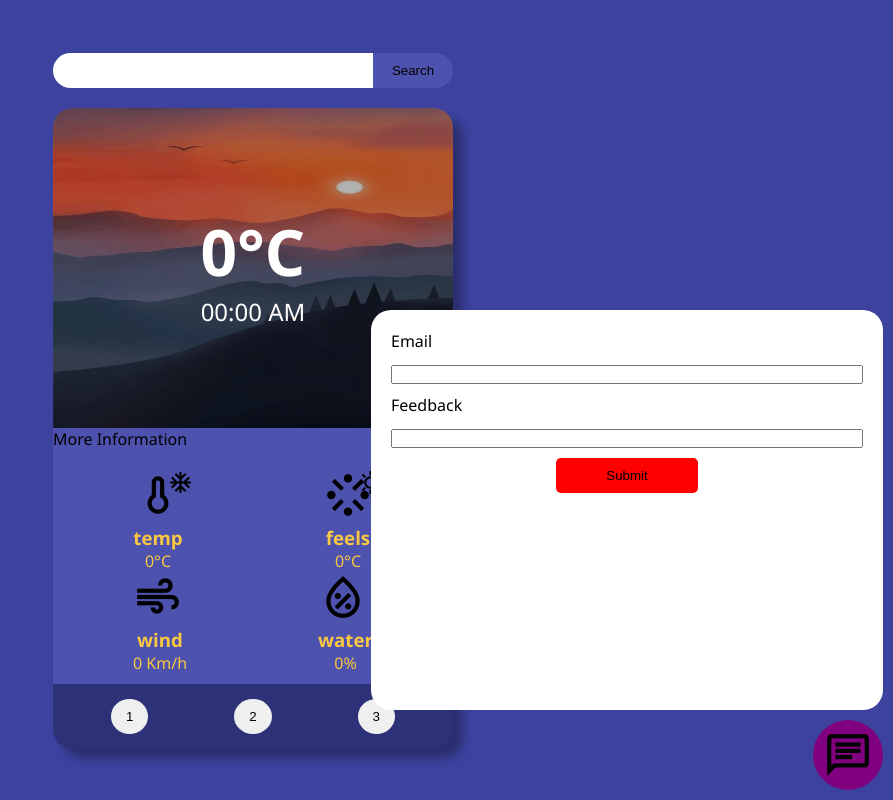
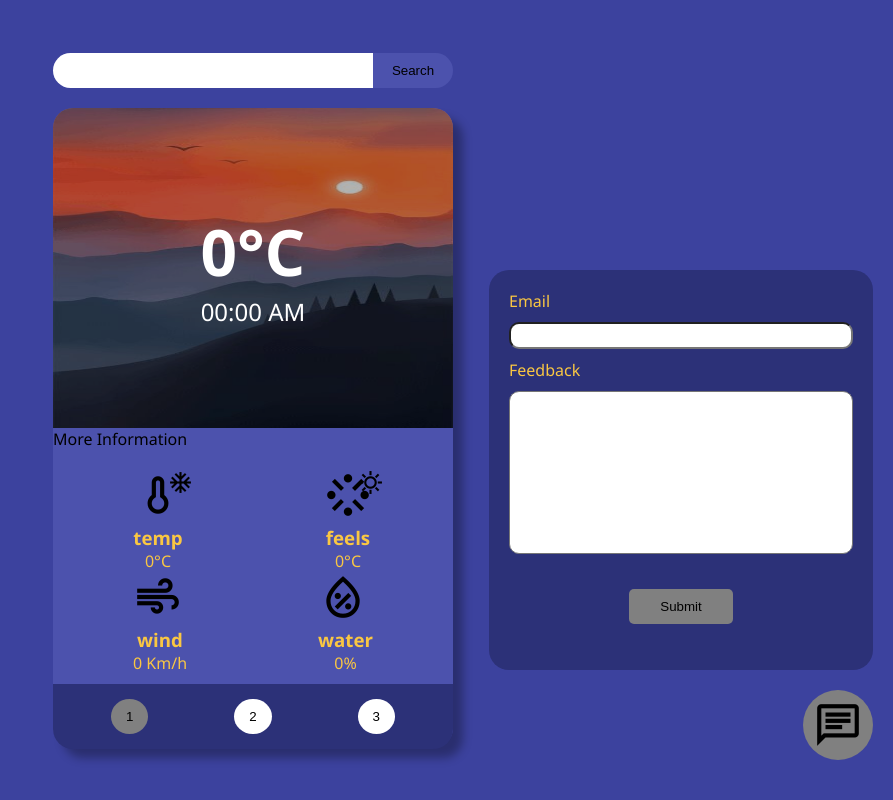
Before and after one commit to Audhip-chowdhury/mausam, an Angular app: page / in a window 1280 px wide. Both pictures are taken after a click on the element "chat". Shown: the whole page, without its empty margins (387-1280 px from the left). Built offline with nearby package versions, Linux system fonts and the light colour scheme; no server answers.

Commit message:
Finished feedback form

```diff
--- a/src/app/app.component.html
+++ b/src/app/app.component.html
@@ -43,9 +43,9 @@
     </div>
   <div class="more-info-buttons">
     <div class="links">
-      <button (click)="changePage(1)">1</button>
-      <button (click)="changePage(2)">2</button>
-      <button (click)="changePage(3)">3</button>
+      <button (click)="changePage(1)" [ngStyle]="{'background-color': page === 1 ? 'grey' : 'white'}">1</button>
+      <button (click)="changePage(2)" [ngStyle]="{'background-color': page === 2 ? 'grey' : 'white'}">2</button>
+      <button (click)="changePage(3)" [ngStyle]="{'background-color': page === 3 ? 'grey' : 'white'}">3</button>
     </div>
   </div>
 </div>
--- a/src/app/fb-form/fb-form.component.css
+++ b/src/app/fb-form/fb-form.component.css
@@ -1,11 +1,12 @@
 .modal-bg {
     position: absolute;
-    bottom: 90px;
-    right: 10px;
-    width: 40%;
+    bottom: 130px;
+    right: 20px;
+    width: 30%;
     height: 400px;
     border-radius: 20px;
-    background-color: white;
+    background-color: #2c3178;
+    color: #FAC742;
     z-index: 5;
     padding: 20px;
 }
@@ -14,16 +15,22 @@
     margin-bottom: 10px;
 }
 
-.modal-bg input {
+.modal-bg input, .modal-bg textarea {
     width: 100%;
+    font-size: 20px;
+    border-radius: 10px;
 }
 
 .modal-bg button {
     display: block;
-    margin: 0 auto;
+    margin: 20px auto;
     width: 30%;
     padding: 10px;
     border: 0;
     border-radius: 5px;
-    background-color: red;
+    background-color: grey;
 }
+
+.modal-bg textarea {
+    resize: none;
+}
--- a/src/app/fb-form/fb-form.component.html
+++ b/src/app/fb-form/fb-form.component.html
@@ -2,6 +2,6 @@
     <div>Email</div>
     <input type="text" />
     <div>Feedback</div>
-    <input type="text" />
+    <textarea cols="55" rows="7"></textarea>
     <button (click)="closeModal()">Submit</button>
 </div>
--- a/src/styles.css
+++ b/src/styles.css
@@ -204,9 +204,9 @@ height: 100%;
 
 .fb-button {
     position: absolute;
-    bottom: 10px;
-    right: 10px;
-    background-color: purple;
+    bottom: 40px;
+    right: 20px;
+    background-color: grey;
     border-radius: 100%;
     padding: 10px;
     cursor: pointer;
```
